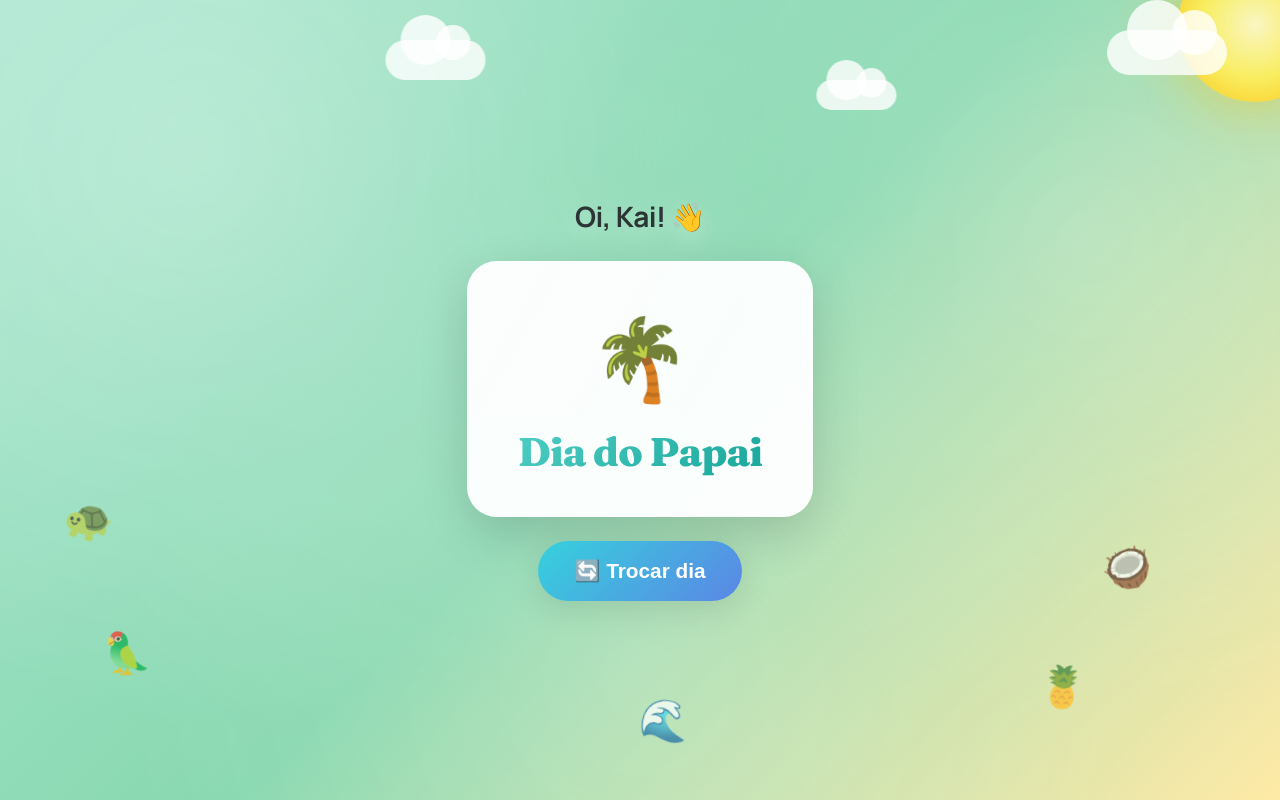
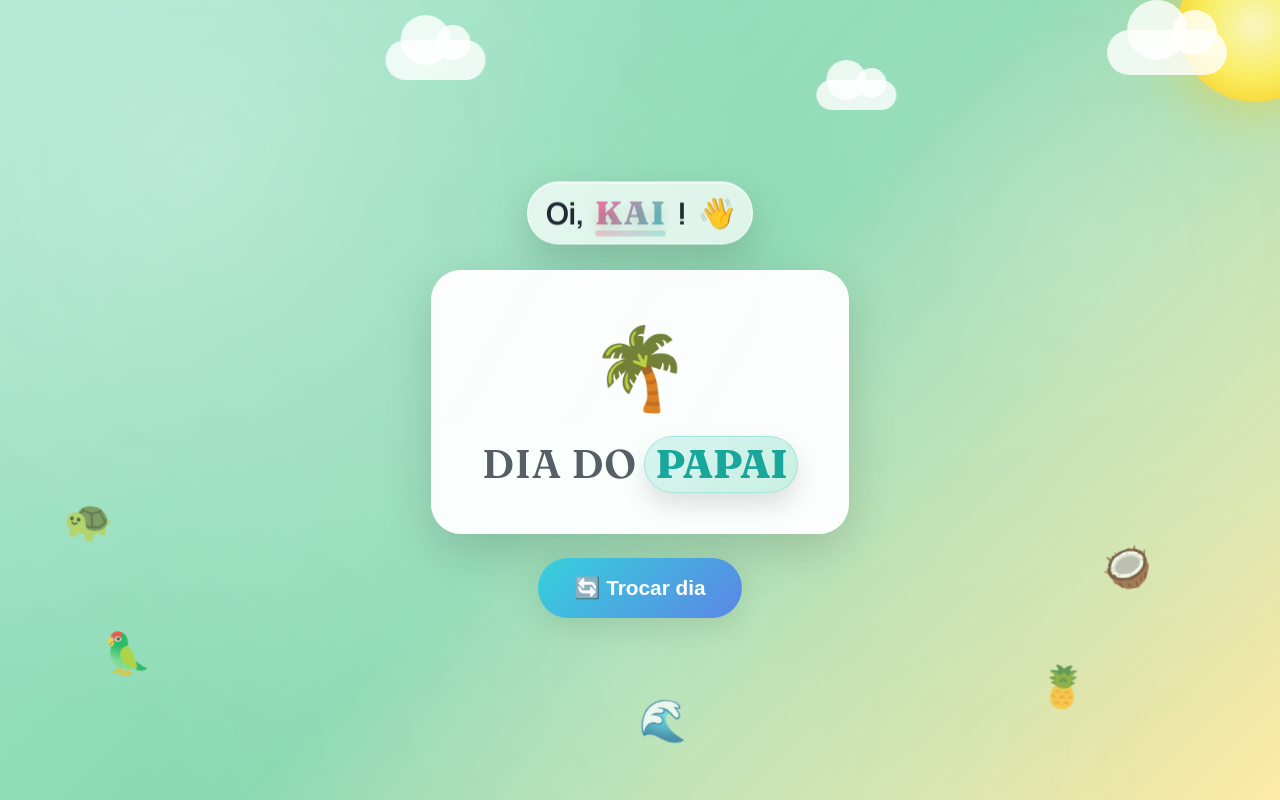
Before and after one commit to gustavoguichard/dia-de-quem, a React (Vite) app: page / in a window 1280 px wide. Built offline with nearby package versions, Linux system fonts and the light colour scheme; no server answers; the database is empty.

Commit message:
feat: display greeting and title in uppercase for readability
Make "KAI" and "MAMÃE"/"PAPAI" display in uppercase so Kai can read them.
Split the greeting and title into styled spans with the key names
highlighted and transformed to uppercase.

```diff
--- a/src/index.css
+++ b/src/index.css
@@ -221,16 +221,73 @@ body.papai-day {
 }
 
 .greeting {
-  font-size: 1.75rem;
+  font-size: 1.9rem;
   font-weight: 700;
   letter-spacing: -0.02em;
-  text-shadow: 0 8px 24px rgba(255, 255, 255, 0.35);
+  display: inline-flex;
+  align-items: center;
+  gap: 10px;
+  padding: 10px 18px;
+  border-radius: 999px;
+  background: rgba(255, 255, 255, 0.7);
+  backdrop-filter: blur(8px);
+  box-shadow:
+    0 16px 40px rgba(0, 0, 0, 0.16),
+    inset 0 1px 0 rgba(255, 255, 255, 0.8);
+  border: 1px solid rgba(255, 255, 255, 0.7);
   animation: bounce 3s ease-in-out infinite;
+  text-transform: none;
+}
+
+.greeting-text,
+.greeting-punct {
+  font-weight: 700;
+  color: #1f2a33;
+  text-shadow: 0 1px 0 rgba(255, 255, 255, 0.6);
+}
+
+.greeting-name {
+  font-family: "Fraunces", "Manrope", sans-serif;
+  font-weight: 800;
+  text-transform: uppercase;
+  letter-spacing: 0.04em;
+  font-size: 1.08em;
+  background: linear-gradient(120deg, var(--mamae-primary), var(--papai-primary));
+  -webkit-background-clip: text;
+  -webkit-text-fill-color: transparent;
+  background-clip: text;
+  position: relative;
+  text-shadow: 0 6px 12px rgba(0, 0, 0, 0.12);
+}
+
+.greeting-name::after {
+  content: "";
+  position: absolute;
+  left: 0;
+  right: 0;
+  bottom: -4px;
+  height: 6px;
+  border-radius: 999px;
+  background: linear-gradient(120deg, rgba(255, 107, 157, 0.35), rgba(78, 205, 196, 0.35));
+  z-index: -1;
+}
+
+.greeting-emoji {
+  display: inline-block;
+  transform-origin: 70% 70%;
+  animation: wave 2.5s ease-in-out infinite;
 }
 
 @keyframes bounce {
   0%, 100% { transform: translateY(0); }
   50% { transform: translateY(-6px); }
+}
+
+@keyframes wave {
+  0%, 100% { transform: rotate(0deg); }
+  20% { transform: rotate(12deg); }
+  40% { transform: rotate(-8deg); }
+  60% { transform: rotate(10deg); }
 }
 
 .day-card {
@@ -282,23 +339,35 @@ body.papai-day {
   font-family: "Fraunces", "Manrope", sans-serif;
   font-size: 2.5rem;
   font-weight: 800;
-  background: linear-gradient(135deg, #ff6b9d, #4ecdc4);
-  -webkit-background-clip: text;
-  -webkit-text-fill-color: transparent;
-  background-clip: text;
   letter-spacing: -0.02em;
+  text-transform: uppercase;
 }
 
-.bg-mamae .title {
-  background: linear-gradient(135deg, var(--mamae-primary), var(--mamae-accent));
-  -webkit-background-clip: text;
-  background-clip: text;
+.title-prefix {
+  font-weight: 600;
+  color: rgba(31, 42, 51, 0.75);
+  letter-spacing: 0.02em;
 }
 
-.bg-papai .title {
-  background: linear-gradient(135deg, var(--papai-primary), var(--papai-accent));
-  -webkit-background-clip: text;
-  background-clip: text;
+.title-highlight {
+  position: relative;
+  display: inline-block;
+  padding: 2px 10px 4px;
+  border-radius: 999px;
+  background: rgba(255, 255, 255, 0.7);
+  box-shadow: 0 12px 24px rgba(0, 0, 0, 0.12);
+}
+
+.bg-mamae .title-highlight {
+  color: var(--mamae-accent);
+  background: linear-gradient(135deg, rgba(255, 107, 157, 0.2), rgba(255, 195, 210, 0.5));
+  border: 1px solid rgba(255, 107, 157, 0.35);
+}
+
+.bg-papai .title-highlight {
+  color: var(--papai-accent);
+  background: linear-gradient(135deg, rgba(78, 205, 196, 0.2), rgba(168, 230, 207, 0.6));
+  border: 1px solid rgba(78, 205, 196, 0.35);
 }
 
 .payback-badge {
@@ -464,7 +533,8 @@ body.papai-day {
 /* Mobile optimizations */
 @media (max-width: 480px) {
   .greeting {
-    font-size: 1.45rem;
+    font-size: 1.5rem;
+    padding: 8px 14px;
   }
 
   .day-card {
--- a/src/routes/home.tsx
+++ b/src/routes/home.tsx
@@ -45,7 +45,8 @@ export default function Home() {
 
 	const isMamae = parent === "mamae";
 	const emoji = isMamae ? "🌺" : "🌴";
-	const title = isMamae ? "Dia da Mamãe" : "Dia do Papai";
+	const titlePrefix = isMamae ? "Dia da" : "Dia do";
+	const titleName = isMamae ? "Mamãe" : "Papai";
 	const bgClass = isMamae ? "bg-mamae" : "bg-papai";
 
 	useEffect(() => {
@@ -88,11 +89,21 @@ export default function Home() {
 			</div>
 
 			<main className="content">
-				<h1 className="greeting">Oi, Kai! 👋</h1>
+        <h1 className="greeting">
+          <span className="greeting-text">Oi,</span>{" "}
+          <span className="greeting-name">Kai</span>
+          <span className="greeting-punct">!</span>{" "}
+          <span className="greeting-emoji" aria-hidden="true">
+            👋
+          </span>
+        </h1>
 
 				<div className="day-card">
 					<span className="emoji">{emoji}</span>
-					<h2 className="title">{title}</h2>
+					<h2 className="title">
+						<span className="title-prefix">{titlePrefix}</span>{" "}
+						<span className="title-highlight">{titleName}</span>
+					</h2>
 					{isPayback && <p className="payback-badge">🔄 Dia de troca!</p>}
 				</div>
 
```
